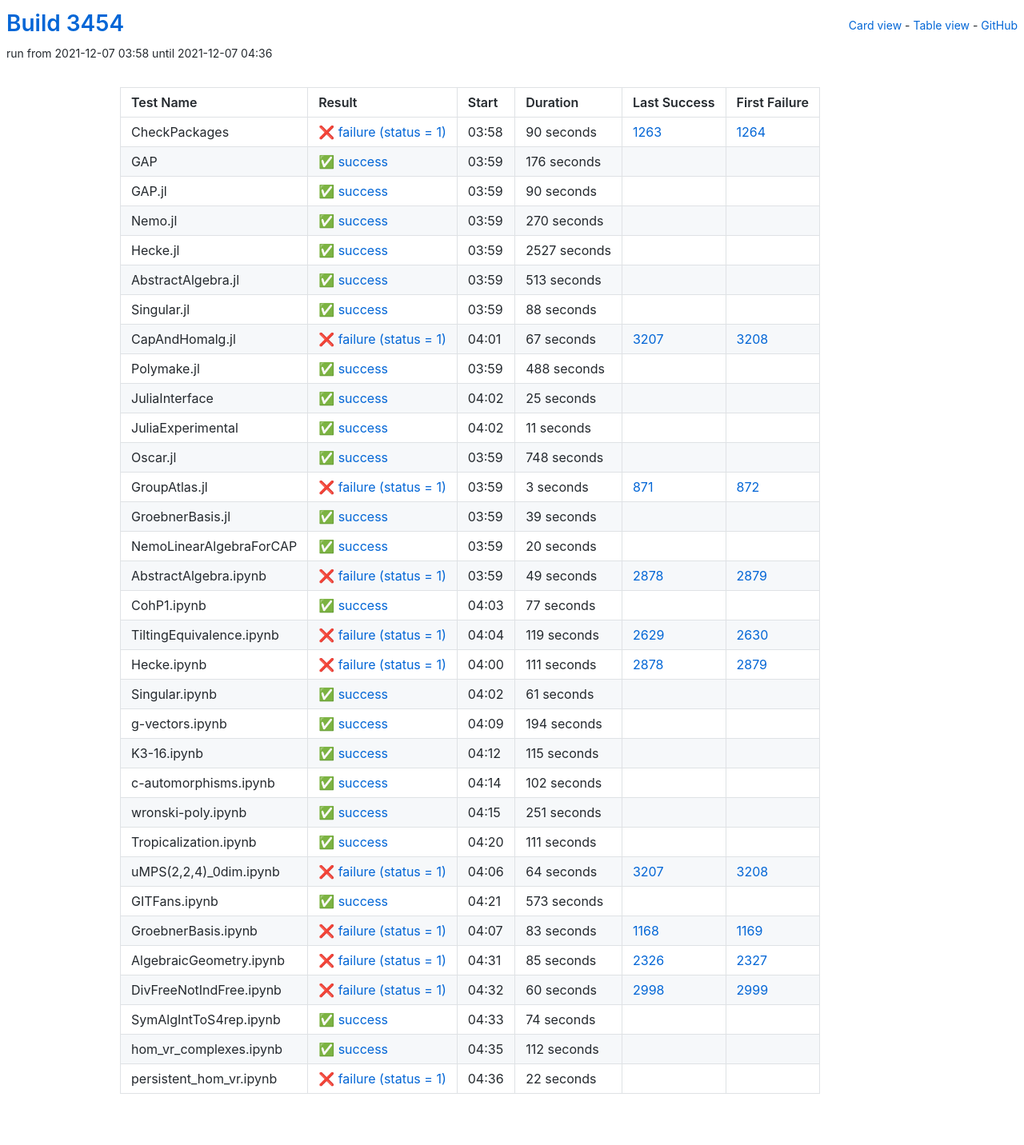
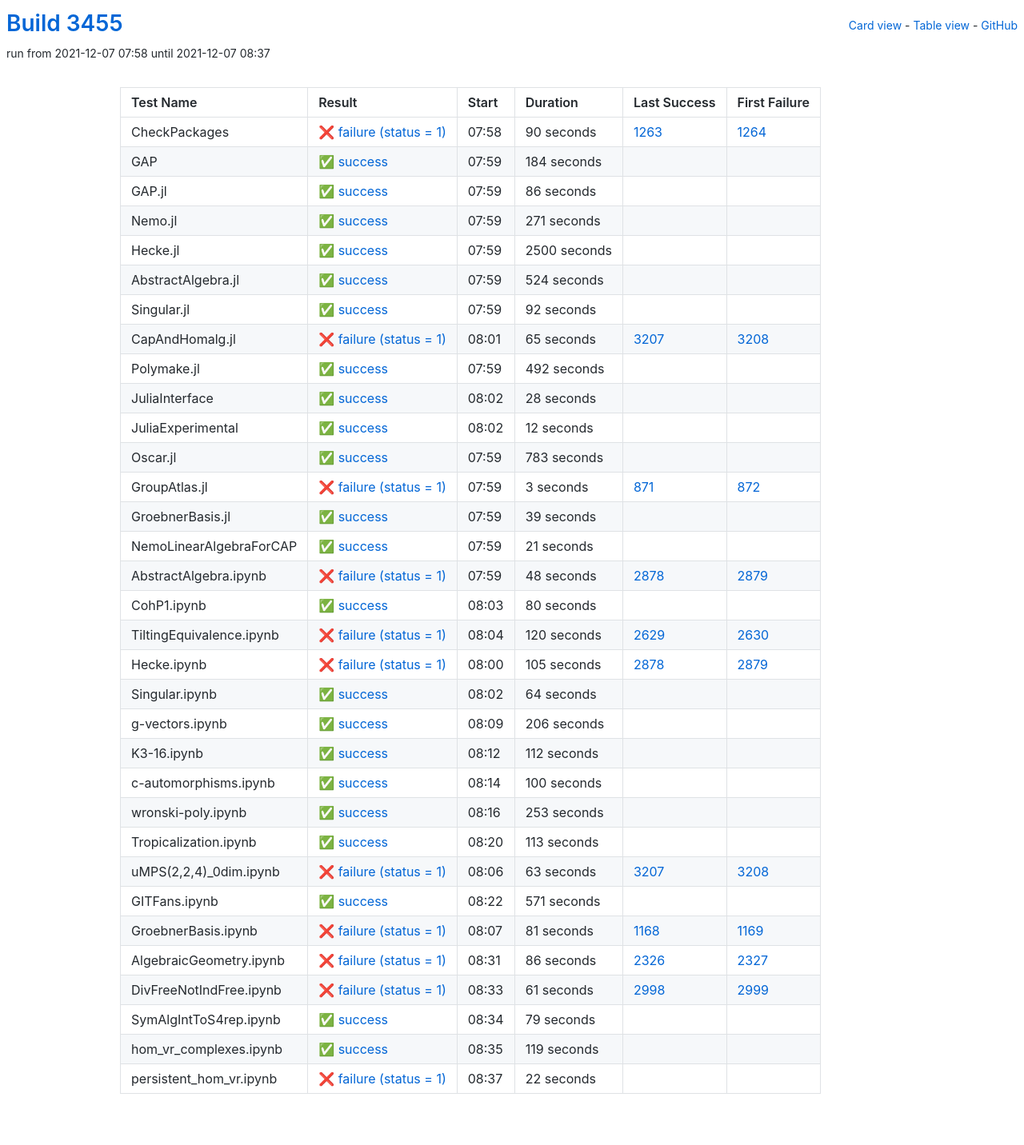
Before and after one commit to oscar-system/oscar-ci-status-stable, a Jekyll site: the page built from table.html, in a window 1280 px wide. Shown: the whole page at 80% size. Built offline with Jekyll 4.4.1, drawn with Linux system fonts in a browser that asks for light colours.

Commit message:
Build #3455

```diff
--- a/_data/ci.yml
+++ b/_data/ci.yml
@@ -1,6 +1,6 @@
 ---
-build: 3454
-build_url: https://oscarci.mathematik.uni-kl.de/job/oscar-stable/3454/
+build: 3455
+build_url: https://oscarci.mathematik.uni-kl.de/job/oscar-stable/3455/
 job: oscar-stable
 organization: oscar-system
 repo: oscar-ci-status-stable
@@ -8,8 +8,8 @@ repourl: https://github.com/oscar-system/oscar-ci-status-stable
 tests:
 - name: CheckPackages
   id: checkpackages
-  log: https://oscarci.mathematik.uni-kl.de/job/oscar-stable/3454/artifact/logs/build-3454/CheckPackages.log
-  start: 2021-12-07 03:58
+  log: https://oscarci.mathematik.uni-kl.de/job/oscar-stable/3455/artifact/logs/build-3455/CheckPackages.log
+  start: 2021-12-07 07:58
   success: false
   exitcode: 1
   status: failure
@@ -20,140 +20,140 @@ tests:
   first_failure_url: https://oscarci.mathematik.uni-kl.de/job/oscar-stable/1264/
 - name: GAP
   id: gap
-  log: https://oscarci.mathematik.uni-kl.de/job/oscar-stable/3454/artifact/logs/build-3454/GAP.log
-  start: 2021-12-07 03:59
+  log: https://oscarci.mathematik.uni-kl.de/job/oscar-stable/3455/artifact/logs/build-3455/GAP.log
+  start: 2021-12-07 07:59
   success: true
   exitcode: 0
   status: success
-  duration: 176
+  duration: 184
   last_success: false
   last_success_url:
   first_failure: false
   first_failure_url:
 - name: GAP.jl
   id: gap-jl
-  log: https://oscarci.mathematik.uni-kl.de/job/oscar-stable/3454/artifact/logs/build-3454/GAP.jl.log
-  start: 2021-12-07 03:59
+  log: https://oscarci.mathematik.uni-kl.de/job/oscar-stable/3455/artifact/logs/build-3455/GAP.jl.log
+  start: 2021-12-07 07:59
   success: true
   exitcode: 0
   status: success
-  duration: 90
+  duration: 86
   last_success: false
   last_success_url:
   first_failure: false
   first_failure_url:
 - name: Nemo.jl
   id: nemo-jl
-  log: https://oscarci.mathematik.uni-kl.de/job/oscar-stable/3454/artifact/logs/build-3454/Nemo.jl.log
-  start: 2021-12-07 03:59
+  log: https://oscarci.mathematik.uni-kl.de/job/oscar-stable/3455/artifact/logs/build-3455/Nemo.jl.log
+  start: 2021-12-07 07:59
   success: true
   exitcode: 0
   status: success
-  duration: 270
+  duration: 271
   last_success: false
   last_success_url:
   first_failure: false
   first_failure_url:
 - name: Hecke.jl
   id: hecke-jl
-  log: https://oscarci.mathematik.uni-kl.de/job/oscar-stable/3454/artifact/logs/build-3454/Hecke.jl.log
-  start: 2021-12-07 03:59
+  log: https://oscarci.mathematik.uni-kl.de/job/oscar-stable/3455/artifact/logs/build-3455/Hecke.jl.log
+  start: 2021-12-07 07:59
   success: true
   exitcode: 0
   status: success
-  duration: 2527
+  duration: 2500
   last_success: false
   last_success_url:
   first_failure: false
   first_failure_url:
 - name: AbstractAlgebra.jl
   id: abstractalgebra-jl
-  log: https://oscarci.mathematik.uni-kl.de/job/oscar-stable/3454/artifact/logs/build-3454/AbstractAlgebra.jl.log
-  start: 2021-12-07 03:59
+  log: https://oscarci.mathematik.uni-kl.de/job/oscar-stable/3455/artifact/logs/build-3455/AbstractAlgebra.jl.log
+  start: 2021-12-07 07:59
   success: true
   exitcode: 0
   status: success
-  duration: 513
+  duration: 524
   last_success: false
   last_success_url:
   first_failure: false
   first_failure_url:
 - name: Singular.jl
   id: singular-jl
-  log: https://oscarci.mathematik.uni-kl.de/job/oscar-stable/3454/artifact/logs/build-3454/Singular.jl.log
-  start: 2021-12-07 03:59
+  log: https://oscarci.mathematik.uni-kl.de/job/oscar-stable/3455/artifact/logs/build-3455/Singular.jl.log
+  start: 2021-12-07 07:59
   success: true
   exitcode: 0
   status: success
-  duration: 88
+  duration: 92
   last_success: false
   last_success_url:
   first_failure: false
   first_failure_url:
 - name: CapAndHomalg.jl
   id: capandhomalg-jl
-  log: https://oscarci.mathematik.uni-kl.de/job/oscar-stable/3454/artifact/logs/build-3454/CapAndHomalg.jl.log
-  start: 2021-12-07 04:01
+  log: https://oscarci.mathematik.uni-kl.de/job/oscar-stable/3455/artifact/logs/build-3455/CapAndHomalg.jl.log
+  start: 2021-12-07 08:01
   success: false
   exitcode: 1
   status: failure
-  duration: 67
+  duration: 65
   last_success: 3207
   last_success_url: https://oscarci.mathematik.uni-kl.de/job/oscar-stable/3207/
   first_failure: 3208
   first_failure_url: https://oscarci.mathematik.uni-kl.de/job/oscar-stable/3208/
 - name: Polymake.jl
   id: polymake-jl
-  log: https://oscarci.mathematik.uni-kl.de/job/oscar-stable/3454/artifact/logs/build-3454/Polymake.jl.log
-  start: 2021-12-07 03:59
+  log: https://oscarci.mathematik.uni-kl.de/job/oscar-stable/3455/artifact/logs/build-3455/Polymake.jl.log
+  start: 2021-12-07 07:59
   success: true
   exitcode: 0
   status: success
-  duration: 488
+  duration: 492
   last_success: false
   last_success_url:
   first_failure: false
   first_failure_url:
 - name: JuliaInterface
   id: juliainterface
-  log: https://oscarci.mathematik.uni-kl.de/job/oscar-stable/3454/artifact/logs/build-3454/JuliaInterface.log
-  start: 2021-12-07 04:02
+  log: https://oscarci.mathematik.uni-kl.de/job/oscar-stable/3455/artifact/logs/build-3455/JuliaInterface.log
+  start: 2021-12-07 08:02
   success: true
   exitcode: 0
   status: success
-  duration: 25
+  duration: 28
   last_success: false
   last_success_url:
   first_failure: false
   first_failure_url:
 - name: JuliaExperimental
   id: juliaexperimental
-  log: https://oscarci.mathematik.uni-kl.de/job/oscar-stable/3454/artifact/logs/build-3454/JuliaExperimental.log
-  start: 2021-12-07 04:02
+  log: https://oscarci.mathematik.uni-kl.de/job/oscar-stable/3455/artifact/logs/build-3455/JuliaExperimental.log
+  start: 2021-12-07 08:02
   success: true
   exitcode: 0
   status: success
-  duration: 11
+  duration: 12
   last_success: false
   last_success_url:
   first_failure: false
   first_failure_url:
 - name: Oscar.jl
   id: oscar-jl
-  log: https://oscarci.mathematik.uni-kl.de/job/oscar-stable/3454/artifact/logs/build-3454/Oscar.jl.log
-  start: 2021-12-07 03:59
+  log: https://oscarci.mathematik.uni-kl.de/job/oscar-stable/3455/artifact/logs/build-3455/Oscar.jl.log
+  start: 2021-12-07 07:59
   success: true
   exitcode: 0
   status: success
-  duration: 748
+  duration: 783
   last_success: false
   last_success_url:
   first_failure: false
   first_failure_url:
 - name: GroupAtlas.jl
   id: groupatlas-jl
-  log: https://oscarci.mathematik.uni-kl.de/job/oscar-stable/3454/artifact/logs/build-3454/GroupAtlas.jl.log
-  start: 2021-12-07 03:59
+  log: https://oscarci.mathematik.uni-kl.de/job/oscar-stable/3455/artifact/logs/build-3455/GroupAtlas.jl.log
+  start: 2021-12-07 07:59
   success: false
   exitcode: 1
   status: failure
@@ -164,8 +164,8 @@ tests:
   first_failure_url: https://oscarci.mathematik.uni-kl.de/job/oscar-stable/872/
 - name: GroebnerBasis.jl
   id: groebnerbasis-jl
-  log: https://oscarci.mathematik.uni-kl.de/job/oscar-stable/3454/artifact/logs/build-3454/GroebnerBasis.jl.log
-  start: 2021-12-07 03:59
+  log: https://oscarci.mathematik.uni-kl.de/job/oscar-stable/3455/artifact/logs/build-3455/GroebnerBasis.jl.log
+  start: 2021-12-07 07:59
   success: true
   exitcode: 0
   status: success
@@ -176,212 +176,92 @@ tests:
   first_failure_url:
 - name: NemoLinearAlgebraForCAP
   id: nemolinearalgebraforcap
-  log: https://oscarci.mathematik.uni-kl.de/job/oscar-stable/3454/artifact/logs/build-3454/NemoLinearAlgebraForCAP.log
-  start: 2021-12-07 03:59
+  log: https://oscarci.mathematik.uni-kl.de/job/oscar-stable/3455/artifact/logs/build-3455/NemoLinearAlgebraForCAP.log
+  start: 2021-12-07 07:59
   success: true
   exitcode: 0
   status: success
-  duration: 20
+  duration: 21
   last_success: false
   last_success_url:
   first_failure: false
   first_failure_url:
 - name: AbstractAlgebra.ipynb
   id: abstractalgebra-ipynb
-  log: https://oscarci.mathematik.uni-kl.de/job/oscar-stable/3454/artifact/logs/build-3454/AbstractAlgebra.ipynb.log
-  start: 2021-12-07 03:59
+  log: https://oscarci.mathematik.uni-kl.de/job/oscar-stable/3455/artifact/logs/build-3455/AbstractAlgebra.ipynb.log
+  start: 2021-12-07 07:59
   success: false
   exitcode: 1
   status: failure
-  duration: 49
+  duration: 48
   last_success: 2878
   last_success_url: https://oscarci.mathematik.uni-kl.de/job/oscar-stable/2878/
   first_failure: 2879
   first_failure_url: https://oscarci.mathematik.uni-kl.de/job/oscar-stable/2879/
 - name: CohP1.ipynb
   id: cohp1-ipynb
-  log: https://oscarci.mathematik.uni-kl.de/job/oscar-stable/3454/artifact/logs/build-3454/CohP1.ipynb.log
-  start: 2021-12-07 04:03
+  log: https://oscarci.mathematik.uni-kl.de/job/oscar-stable/3455/artifact/logs/build-3455/CohP1.ipynb.log
+  start: 2021-12-07 08:03
   success: true
   exitcode: 0
   status: success
-  duration: 77
+  duration: 80
   last_success: false
   last_success_url:
   first_failure: false
   first_failure_url:
 - name: TiltingEquivalence.ipynb
   id: tiltingequivalence-ipynb
-  log: https://oscarci.mathematik.uni-kl.de/job/oscar-stable/3454/artifact/logs/build-3454/TiltingEquivalence.ipynb.log
-  start: 2021-12-07 04:04
+  log: https://oscarci.mathematik.uni-kl.de/job/oscar-stable/3455/artifact/logs/build-3455/TiltingEquivalence.ipynb.log
+  start: 2021-12-07 08:04
   success: false
   exitcode: 1
   status: failure
-  duration: 119
+  duration: 120
   last_success: 2629
   last_success_url: https://oscarci.mathematik.uni-kl.de/job/oscar-stable/2629/
   first_failure: 2630
   first_failure_url: https://oscarci.mathematik.uni-kl.de/job/oscar-stable/2630/
 - name: Hecke.ipynb
   id: hecke-ipynb
-  log: https://oscarci.mathematik.uni-kl.de/job/oscar-stable/3454/artifact/logs/build-3454/Hecke.ipynb.log
-  start: 2021-12-07 04:00
+  log: https://oscarci.mathematik.uni-kl.de/job/oscar-stable/3455/artifact/logs/build-3455/Hecke.ipynb.log
+  start: 2021-12-07 08:00
   success: false
   exitcode: 1
   status: failure
-  duration: 111
+  duration: 105
   last_success: 2878
   last_success_url: https://oscarci.mathematik.uni-kl.de/job/oscar-stable/2878/
   first_failure: 2879
   first_failure_url: https://oscarci.mathematik.uni-kl.de/job/oscar-stable/2879/
 - name: Singular.ipynb
   id: singular-ipynb
-  log: https://oscarci.mathematik.uni-kl.de/job/oscar-stable/3454/artifact/logs/build-3454/Singular.ipynb.log
-  start: 2021-12-07 04:02
+  log: https://oscarci.mathematik.uni-kl.de/job/oscar-stable/3455/artifact/logs/build-3455/Singular.ipynb.log
+  start: 2021-12-07 08:02
   success: true
   exitcode: 0
   status: success
-  duration: 61
+  duration: 64
   last_success: false
   last_success_url:
   first_failure: false
   first_failure_url:
 - name: g-vectors.ipynb
   id: g-vectors-ipynb
-  log: https://oscarci.mathematik.uni-kl.de/job/oscar-stable/3454/artifact/logs/build-3454/g-vectors.ipynb.log
-  start: 2021-12-07 04:09
+  log: https://oscarci.mathematik.uni-kl.de/job/oscar-stable/3455/artifact/logs/build-3455/g-vectors.ipynb.log
+  start: 2021-12-07 08:09
   success: true
   exitcode: 0
   status: success
-  duration: 194
+  duration: 206
   last_success: false
   last_success_url:
   first_failure: false
   first_failure_url:
 - name: K3-16.ipynb
   id: k3-16-ipynb
-  log: https://oscarci.mathematik.uni-kl.de/job/oscar-stable/3454/artifact/logs/build-3454/K3-16.ipynb.log
-  start: 2021-12-07 04:12
-  success: true
-  exitcode: 0
-  status: success
-  duration: 115
-  last_success: false
-  last_success_url:
-  first_failure: false
-  first_failure_url:
-- name: c-automorphisms.ipynb
-  id: c-automorphisms-ipynb
-  log: https://oscarci.mathematik.uni-kl.de/job/oscar-stable/3454/artifact/logs/build-3454/c-automorphisms.ipynb.log
-  start: 2021-12-07 04:14
-  success: true
-  exitcode: 0
-  status: success
-  duration: 102
-  last_success: false
-  last_success_url:
-  first_failure: false
-  first_failure_url:
-- name: wronski-poly.ipynb
-  id: wronski-poly-ipynb
-  log: https://oscarci.mathematik.uni-kl.de/job/oscar-stable/3454/artifact/logs/build-3454/wronski-poly.ipynb.log
-  start: 2021-12-07 04:15
-  success: true
-  exitcode: 0
-  status: success
-  duration: 251
-  last_success: false
-  last_success_url:
-  first_failure: false
-  first_failure_url:
-- name: Tropicalization.ipynb
-  id: tropicalization-ipynb
-  log: https://oscarci.mathematik.uni-kl.de/job/oscar-stable/3454/artifact/logs/build-3454/Tropicalization.ipynb.log
-  start: 2021-12-07 04:20
-  success: true
-  exitcode: 0
-  status: success
-  duration: 111
-  last_success: false
-  last_success_url:
-  first_failure: false
-  first_failure_url:
-- name: uMPS(2,2,4)_0dim.ipynb
-  id: umps-2-2-4-0dim-ipynb
-  log: https://oscarci.mathematik.uni-kl.de/job/oscar-stable/3454/artifact/logs/build-3454/uMPS-2-2-4-_0dim.ipynb.log
-  start: 2021-12-07 04:06
-  success: false
-  exitcode: 1
-  status: failure
-  duration: 64
-  last_success: 3207
-  last_success_url: https://oscarci.mathematik.uni-kl.de/job/oscar-stable/3207/
-  first_failure: 3208
-  first_failure_url: https://oscarci.mathematik.uni-kl.de/job/oscar-stable/3208/
-- name: GITFans.ipynb
-  id: gitfans-ipynb
-  log: https://oscarci.mathematik.uni-kl.de/job/oscar-stable/3454/artifact/logs/build-3454/GITFans.ipynb.log
-  start: 2021-12-07 04:21
-  success: true
-  exitcode: 0
-  status: success
-  duration: 573
-  last_success: false
-  last_success_url:
-  first_failure: false
-  first_failure_url:
-- name: GroebnerBasis.ipynb
-  id: groebnerbasis-ipynb
-  log: https://oscarci.mathematik.uni-kl.de/job/oscar-stable/3454/artifact/logs/build-3454/GroebnerBasis.ipynb.log
-  start: 2021-12-07 04:07
-  success: false
-  exitcode: 1
-  status: failure
-  duration: 83
-  last_success: 1168
-  last_success_url: https://oscarci.mathematik.uni-kl.de/job/oscar-stable/1168/
-  first_failure: 1169
-  first_failure_url: https://oscarci.mathematik.uni-kl.de/job/oscar-stable/1169/
-- name: AlgebraicGeometry.ipynb
-  id: algebraicgeometry-ipynb
-  log: https://oscarci.mathematik.uni-kl.de/job/oscar-stable/3454/artifact/logs/build-3454/AlgebraicGeometry.ipynb.log
-  start: 2021-12-07 04:31
-  success: false
-  exitcode: 1
-  status: failure
-  duration: 85
-  last_success: 2326
-  last_success_url: https://oscarci.mathematik.uni-kl.de/job/oscar-stable/2326/
-  first_failure: 2327
-  first_failure_url: https://oscarci.mathematik.uni-kl.de/job/oscar-stable/2327/
-- name: DivFreeNotIndFree.ipynb
-  id: divfreenotindfree-ipynb
-  log: https://oscarci.mathematik.uni-kl.de/job/oscar-stable/3454/artifact/logs/build-3454/DivFreeNotIndFree.ipynb.log
-  start: 2021-12-07 04:32
-  success: false
-  exitcode: 1
-  status: failure
-  duration: 60
-  last_success: 2998
-  last_success_url: https://oscarci.mathematik.uni-kl.de/job/oscar-stable/2998/
-  first_failure: 2999
-  first_failure_url: https://oscarci.mathematik.uni-kl.de/job/oscar-stable/2999/
-- name: SymAlgIntToS4rep.ipynb
-  id: symalginttos4rep-ipynb
-  log: https://oscarci.mathematik.uni-kl.de/job/oscar-stable/3454/artifact/logs/build-3454/SymAlgIntToS4rep.ipynb.log
-  start: 2021-12-07 04:33
-  success: true
-  exitcode: 0
-  status: success
-  duration: 74
-  last_success: false
-  last_success_url:
-  first_failure: false
-  first_failure_url:
-- name: hom_vr_complexes.ipynb
-  id: hom-vr-complexes-ipynb
-  log: https://oscarci.mathematik.uni-kl.de/job/oscar-stable/3454/artifact/logs/build-3454/hom_vr_complexes.ipynb.log
-  start: 2021-12-07 04:35
+  log: https://oscarci.mathematik.uni-kl.de/job/oscar-stable/3455/artifact/logs/build-3455/K3-16.ipynb.log
+  start: 2021-12-07 08:12
   success: true
   exitcode: 0
   status: success
@@ -390,10 +270,130 @@ tests:
   last_success_url:
   first_failure: false
   first_failure_url:
+- name: c-automorphisms.ipynb
+  id: c-automorphisms-ipynb
+  log: https://oscarci.mathematik.uni-kl.de/job/oscar-stable/3455/artifact/logs/build-3455/c-automorphisms.ipynb.log
+  start: 2021-12-07 08:14
+  success: true
+  exitcode: 0
+  status: success
+  duration: 100
+  last_success: false
+  last_success_url:
+  first_failure: false
+  first_failure_url:
+- name: wronski-poly.ipynb
+  id: wronski-poly-ipynb
+  log: https://oscarci.mathematik.uni-kl.de/job/oscar-stable/3455/artifact/logs/build-3455/wronski-poly.ipynb.log
+  start: 2021-12-07 08:16
+  success: true
+  exitcode: 0
+  status: success
+  duration: 253
+  last_success: false
+  last_success_url:
+  first_failure: false
+  first_failure_url:
+- name: Tropicalization.ipynb
+  id: tropicalization-ipynb
+  log: https://oscarci.mathematik.uni-kl.de/job/oscar-stable/3455/artifact/logs/build-3455/Tropicalization.ipynb.log
+  start: 2021-12-07 08:20
+  success: true
+  exitcode: 0
+  status: success
+  duration: 113
+  last_success: false
+  last_success_url:
+  first_failure: false
+  first_failure_url:
+- name: uMPS(2,2,4)_0dim.ipynb
+  id: umps-2-2-4-0dim-ipynb
+  log: https://oscarci.mathematik.uni-kl.de/job/oscar-stable/3455/artifact/logs/build-3455/uMPS-2-2-4-_0dim.ipynb.log
+  start: 2021-12-07 08:06
+  success: false
+  exitcode: 1
+  status: failure
+  duration: 63
+  last_success: 3207
+  last_success_url: https://oscarci.mathematik.uni-kl.de/job/oscar-stable/3207/
+  first_failure: 3208
+  first_failure_url: https://oscarci.mathematik.uni-kl.de/job/oscar-stable/3208/
+- name: GITFans.ipynb
+  id: gitfans-ipynb
+  log: https://oscarci.mathematik.uni-kl.de/job/oscar-stable/3455/artifact/logs/build-3455/GITFans.ipynb.log
+  start: 2021-12-07 08:22
+  success: true
+  exitcode: 0
+  status: success
+  duration: 571
+  last_success: false
+  last_success_url:
+  first_failure: false
+  first_failure_url:
+- name: GroebnerBasis.ipynb
+  id: groebnerbasis-ipynb
+  log: https://oscarci.mathematik.uni-kl.de/job/oscar-stable/3455/artifact/logs/build-3455/GroebnerBasis.ipynb.log
+  start: 2021-12-07 08:07
+  success: false
+  exitcode: 1
+  status: failure
+  duration: 81
+  last_success: 1168
+  last_success_url: https://oscarci.mathematik.uni-kl.de/job/oscar-stable/1168/
+  first_failure: 1169
+  first_failure_url: https://oscarci.mathematik.uni-kl.de/job/oscar-stable/1169/
+- name: AlgebraicGeometry.ipynb
+  id: algebraicgeometry-ipynb
+  log: https://oscarci.mathematik.uni-kl.de/job/oscar-stable/3455/artifact/logs/build-3455/AlgebraicGeometry.ipynb.log
+  start: 2021-12-07 08:31
+  success: false
+  exitcode: 1
+  status: failure
+  duration: 86
+  last_success: 2326
+  last_success_url: https://oscarci.mathematik.uni-kl.de/job/oscar-stable/2326/
+  first_failure: 2327
+  first_failure_url: https://oscarci.mathematik.uni-kl.de/job/oscar-stable/2327/
+- name: DivFreeNotIndFree.ipynb
+  id: divfreenotindfree-ipynb
+  log: https://oscarci.mathematik.uni-kl.de/job/oscar-stable/3455/artifact/logs/build-3455/DivFreeNotIndFree.ipynb.log
+  start: 2021-12-07 08:33
+  success: false
+  exitcode: 1
+  status: failure
+  duration: 61
+  last_success: 2998
+  last_success_url: https://oscarci.mathematik.uni-kl.de/job/oscar-stable/2998/
+  first_failure: 2999
+  first_failure_url: https://oscarci.mathematik.uni-kl.de/job/oscar-stable/2999/
+- name: SymAlgIntToS4rep.ipynb
+  id: symalginttos4rep-ipynb
+  log: https://oscarci.mathematik.uni-kl.de/job/oscar-stable/3455/artifact/logs/build-3455/SymAlgIntToS4rep.ipynb.log
+  start: 2021-12-07 08:34
+  success: true
+  exitcode: 0
+  status: success
+  duration: 79
+  last_success: false
+  last_success_url:
+  first_failure: false
+  first_failure_url:
+- name: hom_vr_complexes.ipynb
+  id: hom-vr-complexes-ipynb
+  log: https://oscarci.mathematik.uni-kl.de/job/oscar-stable/3455/artifact/logs/build-3455/hom_vr_complexes.ipynb.log
+  start: 2021-12-07 08:35
+  success: true
+  exitcode: 0
+  status: success
+  duration: 119
+  last_success: false
+  last_success_url:
+  first_failure: false
+  first_failure_url:
 - name: persistent_hom_vr.ipynb
   id: persistent-hom-vr-ipynb
-  log: https://oscarci.mathematik.uni-kl.de/job/oscar-stable/3454/artifact/logs/build-3454/persistent_hom_vr.ipynb.log
-  start: 2021-12-07 04:36
+  log: https://oscarci.mathematik.uni-kl.de/job/oscar-stable/3455/artifact/logs/build-3455/persistent_hom_vr.ipynb.log
+  start: 2021-12-07 08:37
   success: false
   exitcode: 1
   status: failure
```
Also changed, not shown: README.md.
